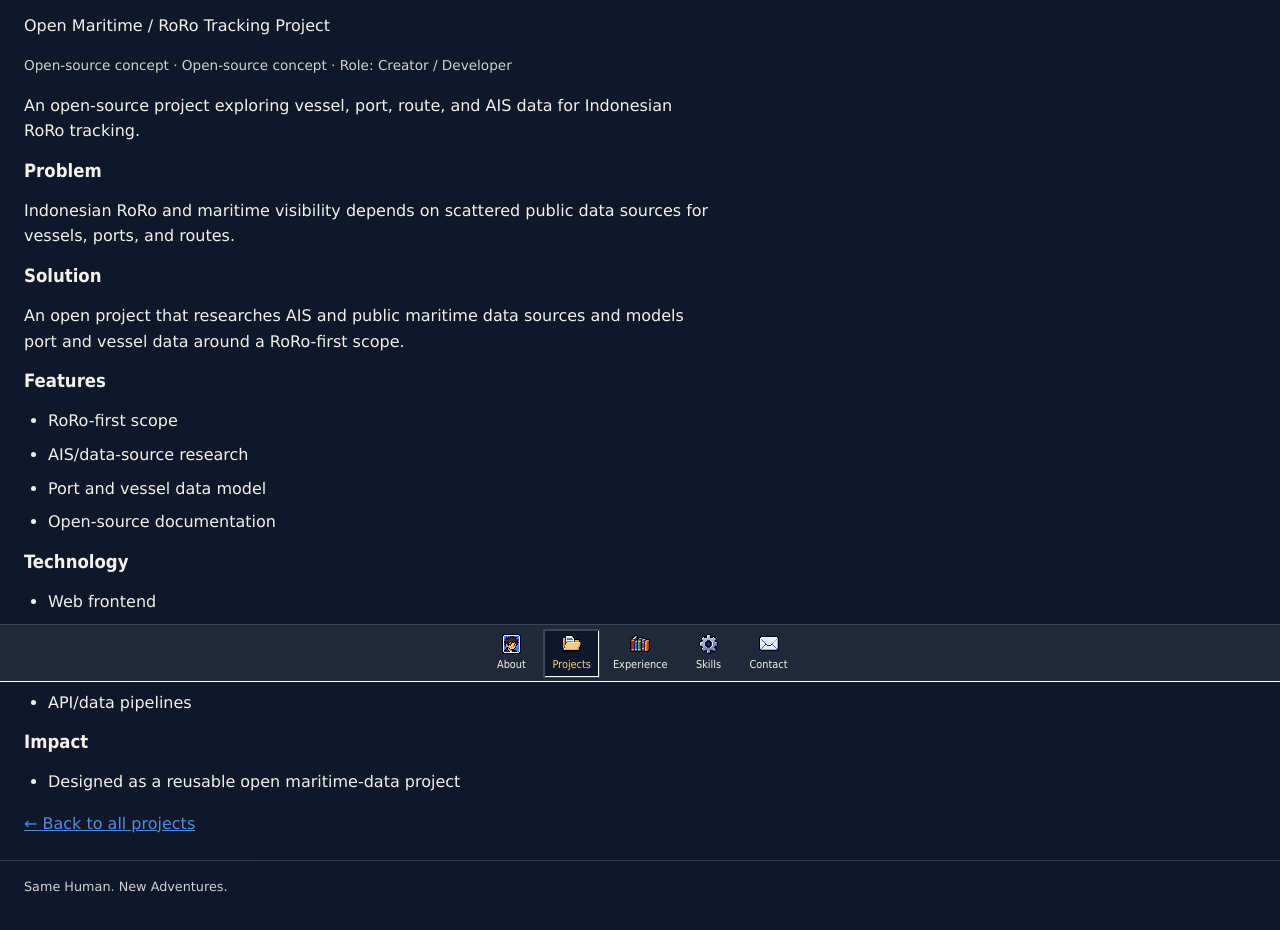
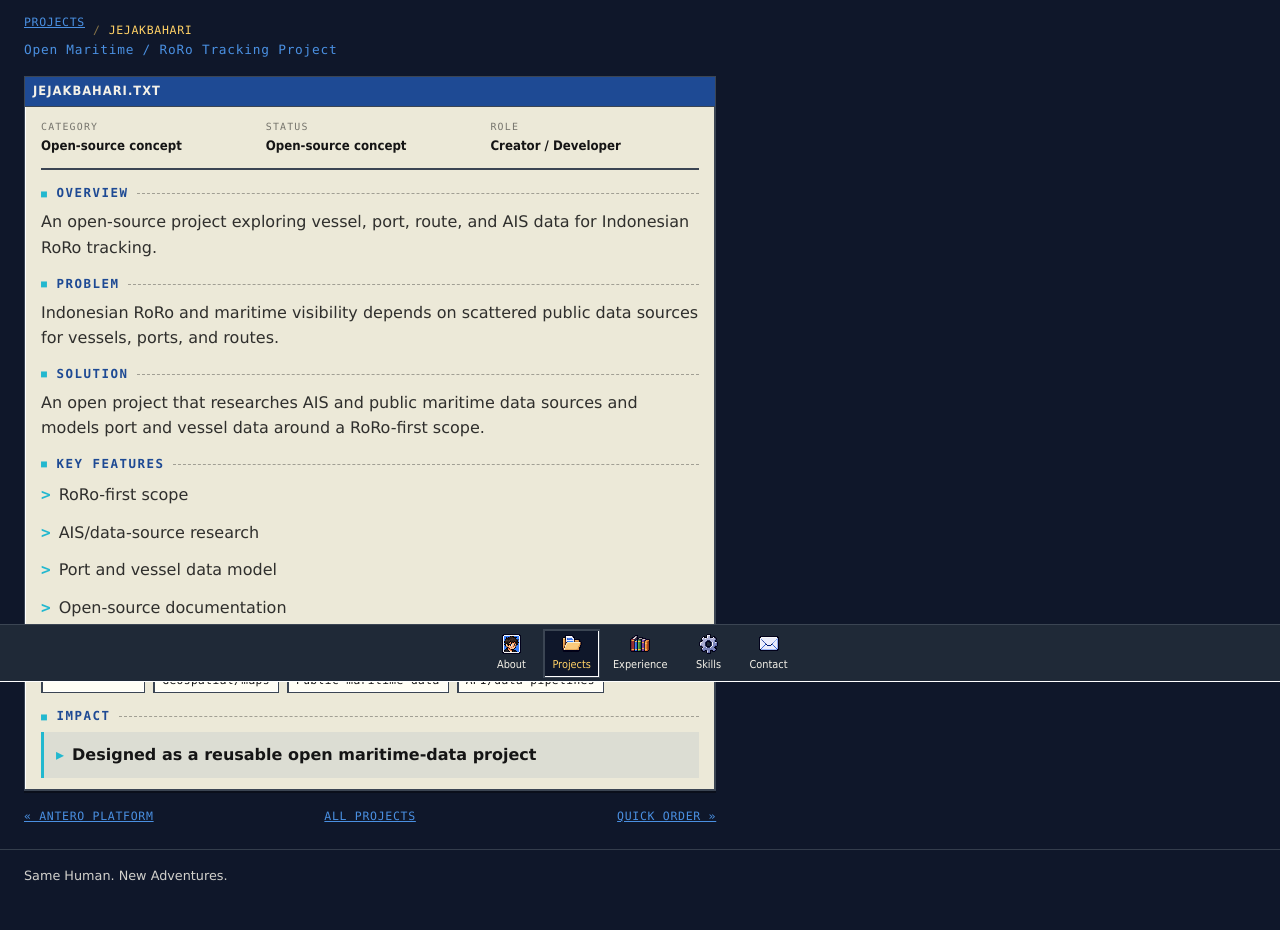
Before and after one commit to rendr17/bedroom, an Astro site in the folder app/: page /projects/jejakbahari in a window 1280 px wide. Shown: the part 118-1048 px from the top of the page. Built offline with nearby package versions, Linux system fonts and the light colour scheme; Astro itself is replaced by a stand-in of ours.

Commit message:
feat(phase-10): case-study system — document viewer detail pages
- CaseStudy: RetroWindow chrome as SLUG.TXT document viewer,
  data-accent sets --case-accent custom property inherited by
  children — per-project visual variants come free for phase 11
- CaseSection: mono 'square TITLE ----' section headers w/ rule
- [slug]: breadcrumb nav, meta <dl> (Category/Status/Role/Year),
  conditional sections for every schema field incl. responsibilities
  screenshots and links, tech chips, accent-bordered impact block,
  prev/next project nav by sortOrder
- All static HTML — Overview through Impact readable with JS off

```diff
--- /dev/null
+++ b/app/src/components/content/CaseSection.astro
@@ -0,0 +1,52 @@
+---
+interface Props {
+  title: string;
+  class?: string;
+}
+
+const { title, class: className } = Astro.props;
+---
+
+<section class:list={["case-section", className]}>
+  <h2 class="case-section-title">{title}</h2>
+  <slot />
+</section>
+
+<style>
+  .case-section + .case-section {
+    margin-top: var(--space-4);
+  }
+
+  .case-section-title {
+    display: flex;
+    align-items: center;
+    gap: var(--space-2);
+    margin: 0 0 var(--space-2);
+    font-family: var(--mono-font);
+    font-size: 0.78rem;
+    letter-spacing: 0.12em;
+    text-transform: uppercase;
+    color: var(--primary);
+  }
+
+  .case-section-title::before {
+    content: "■" / "";
+    font-size: 0.62rem;
+    color: var(--case-accent, var(--primary));
+  }
+
+  .case-section-title::after {
+    content: "";
+    flex: 1;
+    border-bottom: 1px dashed rgb(21 21 21 / 0.35);
+  }
+
+  .case-section :global(p) {
+    margin: 0;
+    color: rgb(21 21 21 / 0.88);
+  }
+
+  .case-section :global(p + p) {
+    margin-top: var(--space-2);
+  }
+</style>
--- /dev/null
+++ b/app/src/components/content/CaseStudy.astro
@@ -0,0 +1,39 @@
+---
+import RetroWindow from "@/components/ui/RetroWindow.astro";
+
+interface Props {
+  fileName: string;
+  accent?: string;
+  class?: string;
+}
+
+const { fileName, accent = "blue", class: className } = Astro.props;
+---
+
+<div class:list={["case-study", className]} data-accent={accent}>
+  <RetroWindow title={fileName} controls={false}>
+    <slot />
+  </RetroWindow>
+</div>
+
+<style>
+  .case-study {
+    --case-accent: #4a90e2;
+  }
+
+  .case-study[data-accent="cyan"] {
+    --case-accent: #22b8cf;
+  }
+
+  .case-study[data-accent="orange"] {
+    --case-accent: #e58a3a;
+  }
+
+  .case-study[data-accent="purple"] {
+    --case-accent: #8a5aa0;
+  }
+
+  .case-study :global(.window-title) {
+    letter-spacing: 0.08em;
+  }
+</style>
--- a/app/src/pages/projects/[slug].astro
+++ b/app/src/pages/projects/[slug].astro
@@ -1,21 +1,29 @@
 ---
-import { getCollection } from "astro:content";
 import ContentLayout from "@/layouts/ContentLayout.astro";
+import CaseStudy from "@/components/content/CaseStudy.astro";
+import CaseSection from "@/components/content/CaseSection.astro";
+import { getSortedProjects } from "@/utils/content";
 import type { CollectionEntry } from "astro:content";
 
 export async function getStaticPaths() {
-  const projects = await getCollection("projects");
-  return projects.map((entry) => ({
+  const sorted = await getSortedProjects();
+  return sorted.map((entry, index) => ({
     params: { slug: entry.id },
-    props: { entry },
+    props: {
+      entry,
+      prev: sorted[index - 1],
+      next: sorted[index + 1],
+    },
   }));
 }
 
 interface Props {
   entry: CollectionEntry<"projects">;
+  prev?: CollectionEntry<"projects">;
+  next?: CollectionEntry<"projects">;
 }
 
-const { entry } = Astro.props;
+const { entry, prev, next } = Astro.props;
 const project = entry.data;
 ---
 
@@ -23,84 +31,338 @@ const project = entry.data;
   title={project.title}
   description={`${project.title} — ${project.subtitle}. A project by Rendi.`}
 >
+  <nav class="breadcrumb" aria-label="Breadcrumb">
+    <ol>
+      <li><a href="/projects">Projects</a></li>
+      <li aria-current="page">{project.title}</li>
+    </ol>
+  </nav>
+
   <p class="project-subtitle">{project.subtitle}</p>
-  <p class="project-meta">
-    {project.category} · {project.status} · Role: {project.role}
-    {project.year && ` · ${project.year}`}
-  </p>
-  <p>{project.shortDescription}</p>
+
+  <CaseStudy fileName={`${entry.id.toUpperCase()}.TXT`} accent={project.accent}>
+    <dl class="case-meta">
+      <div>
+        <dt>Category</dt>
+        <dd>{project.category}</dd>
+      </div>
+      <div>
+        <dt>Status</dt>
+        <dd>{project.status}</dd>
+      </div>
+      <div>
+        <dt>Role</dt>
+        <dd>{project.role}</dd>
+      </div>
+      {
+        project.year && (
+          <div>
+            <dt>Year</dt>
+            <dd>{project.year}</dd>
+          </div>
+        )
+      }
+    </dl>
+
+    <CaseSection title="Overview">
+      <p>{project.longDescription ?? project.shortDescription}</p>
+    </CaseSection>
 
     {
       project.problem && (
-      <>
-        <h2>Problem</h2>
+        <CaseSection title="Problem">
           <p>{project.problem}</p>
-      </>
+        </CaseSection>
       )
     }
 
     {
       project.solution && (
-      <>
-        <h2>Solution</h2>
+        <CaseSection title="Solution">
           <p>{project.solution}</p>
-      </>
+        </CaseSection>
+      )
+    }
+
+    {
+      project.responsibilities.length > 0 && (
+        <CaseSection title="Responsibilities">
+          <ul class="check-list">
+            {project.responsibilities.map((item) => (
+              <li>{item}</li>
+            ))}
+          </ul>
+        </CaseSection>
       )
     }
 
     {
       project.features.length > 0 && (
-      <>
-        <h2>Features</h2>
-        <ul>
+        <CaseSection title="Key Features">
+          <ul class="check-list">
             {project.features.map((feature) => (
               <li>{feature}</li>
             ))}
           </ul>
-      </>
+        </CaseSection>
       )
     }
 
     {
       project.technology.length > 0 && (
-      <>
-        <h2>Technology</h2>
-        <ul>
+        <CaseSection title="Technology">
+          <ul class="spec-chips">
             {project.technology.map((tech) => (
               <li>{tech}</li>
             ))}
           </ul>
-      </>
+        </CaseSection>
       )
     }
 
     {
       project.impact.length > 0 && (
-      <>
-        <h2>Impact</h2>
+        <CaseSection title="Impact">
+          <div class="impact-block">
             <ul>
               {project.impact.map((item) => (
                 <li>{item}</li>
               ))}
             </ul>
-      </>
+          </div>
+        </CaseSection>
+      )
+    }
+
+    {
+      project.screenshots.length > 0 && (
+        <CaseSection title="Screenshots">
+          <ul class="case-screens">
+            {project.screenshots.map((shot) => (
+              <li>
+                <img src={shot.src} alt={shot.alt} loading="lazy" />
+              </li>
+            ))}
+          </ul>
+        </CaseSection>
       )
     }
 
     {
       project.links.length > 0 && (
-      <>
-        <h2>Links</h2>
-        <ul>
+        <CaseSection title="Links">
+          <ul class="case-links">
             {project.links.map((link) => (
               <li>
                 <a href={link.href}>{link.label}</a>
               </li>
             ))}
           </ul>
-      </>
+        </CaseSection>
       )
     }
+  </CaseStudy>
 
-  <p><a href="/projects">← Back to all projects</a></p>
+  <nav class="case-nav" aria-label="More projects">
+    <span>
+      {prev && <a href={`/projects/${prev.id}`}>« {prev.data.title}</a>}
+    </span>
+    <a href="/projects">All projects</a>
+    <span>
+      {next && <a href={`/projects/${next.id}`}>{next.data.title} »</a>}
+    </span>
+  </nav>
 </ContentLayout>
+
+<style>
+  .breadcrumb {
+    margin-bottom: var(--space-3);
+  }
+
+  .breadcrumb ol {
+    display: flex;
+    flex-wrap: wrap;
+    gap: var(--space-2);
+    margin: 0;
+    padding: 0;
+    list-style: none;
+    font-family: var(--mono-font);
+    font-size: 0.72rem;
+    letter-spacing: 0.06em;
+    text-transform: uppercase;
+  }
+
+  .breadcrumb li + li::before {
+    content: "/" / "";
+    margin-right: var(--space-2);
+    opacity: 0.5;
+  }
+
+  .breadcrumb a {
+    color: var(--secondary);
+  }
+
+  .breadcrumb li[aria-current] {
+    color: var(--accent);
+  }
+
+  .project-subtitle {
+    margin-top: calc(var(--space-3) * -1);
+    font-family: var(--mono-font);
+    font-size: 0.8rem;
+    letter-spacing: 0.06em;
+    color: var(--secondary);
+  }
+
+  .case-meta {
+    display: grid;
+    grid-template-columns: repeat(auto-fit, minmax(150px, 1fr));
+    gap: var(--space-2) var(--space-4);
+    margin: 0 0 var(--space-4);
+    padding-bottom: var(--space-3);
+    border-bottom: 2px solid var(--border-dark);
+  }
+
+  .case-meta div {
+    min-width: 0;
+  }
+
+  .case-meta dt {
+    font-family: var(--mono-font);
+    font-size: 0.62rem;
+    letter-spacing: 0.12em;
+    text-transform: uppercase;
+    color: rgb(21 21 21 / 0.55);
+  }
+
+  .case-meta dd {
+    margin: 1px 0 0;
+    font-family: var(--ui-font);
+    font-size: 0.82rem;
+    font-weight: bold;
+    color: var(--text-dark);
+  }
+
+  .check-list {
+    margin: 0;
+    padding: 0;
+    list-style: none;
+  }
+
+  .check-list li {
+    padding: 2px 0;
+    color: rgb(21 21 21 / 0.88);
+  }
+
+  .check-list li::before {
+    content: ">" / "";
+    margin-right: var(--space-2);
+    font-family: var(--mono-font);
+    font-weight: bold;
+    color: var(--case-accent, var(--primary));
+  }
+
+  .spec-chips {
+    display: flex;
+    flex-wrap: wrap;
+    gap: var(--space-2);
+    margin: 0;
+    padding: 0;
+    list-style: none;
+  }
+
+  .spec-chips li {
+    padding: 2px var(--space-2);
+    font-family: var(--mono-font);
+    font-size: 0.7rem;
+    letter-spacing: 0.04em;
+    color: var(--text-dark);
+    background: #fffef5;
+    border: 1px solid var(--border-dark);
+    box-shadow: var(--shadow-sunken);
+  }
+
+  .impact-block {
+    padding: var(--space-2) var(--space-3);
+    border-left: 3px solid var(--case-accent, var(--primary));
+    background: rgb(30 74 148 / 0.08);
+  }
+
+  .impact-block ul {
+    margin: 0;
+    padding: 0;
+    list-style: none;
+  }
+
+  .impact-block li {
+    padding: 2px 0;
+    font-weight: bold;
+    color: var(--text-dark);
+  }
+
+  .impact-block li::before {
+    content: "▸" / "";
+    margin-right: var(--space-2);
+    color: var(--case-accent, var(--primary));
+  }
+
+  .case-screens {
+    display: grid;
+    grid-template-columns: repeat(auto-fit, minmax(200px, 1fr));
+    gap: var(--space-3);
+    margin: 0;
+    padding: 0;
+    list-style: none;
+  }
+
+  .case-screens img {
+    display: block;
+    width: 100%;
+    height: auto;
+    border: 1px solid var(--border-dark);
+    image-rendering: pixelated;
+  }
+
+  .case-links {
+    margin: 0;
+    padding: 0;
+    list-style: none;
+  }
+
+  .case-links li::before {
+    content: ">" / "";
+    margin-right: var(--space-2);
+    font-family: var(--mono-font);
+    font-weight: bold;
+    color: var(--case-accent, var(--primary));
+  }
+
+  .case-nav {
+    display: flex;
+    align-items: center;
+    justify-content: space-between;
+    gap: var(--space-3);
+    margin-top: var(--space-4);
+    font-family: var(--mono-font);
+    font-size: 0.72rem;
+    letter-spacing: 0.06em;
+    text-transform: uppercase;
+  }
+
+  .case-nav > span {
+    flex: 1;
+  }
+
+  .case-nav > span:last-child {
+    text-align: right;
+  }
+
+  .case-nav a {
+    color: var(--secondary);
+  }
+
+  .case-nav a:hover,
+  .case-nav a:focus-visible {
+    color: var(--accent);
+  }
+</style>
```
Lines whose indentation alone changed are shown as unchanged.
